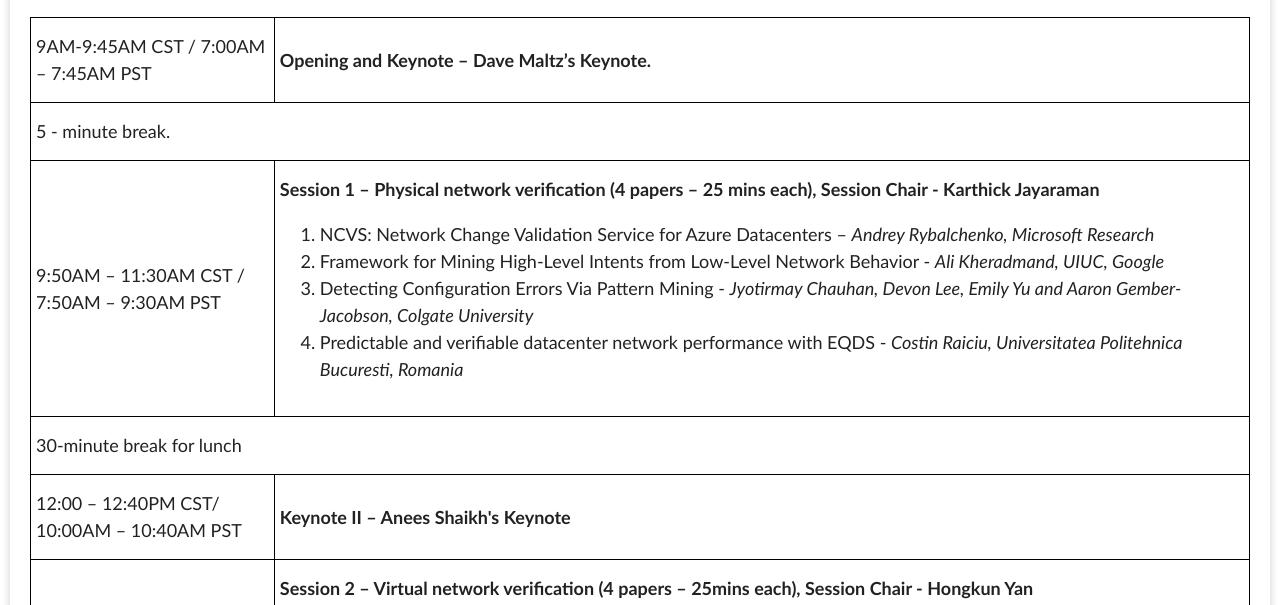
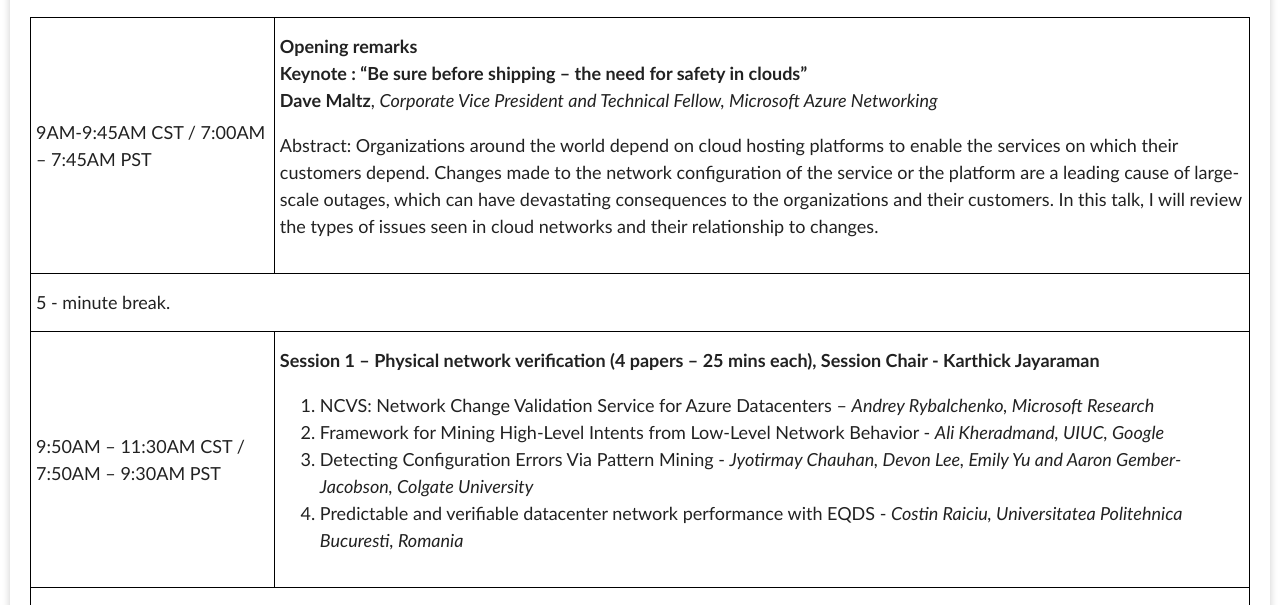
Before and after one commit to karthickj/netverify2021, a plain HTML site: page program.html in a window 1280 px wide. Shown: the part 347-952 px from the top of the page. Drawn offline with nearby package versions, Linux system fonts and the light colour scheme; a script that the page names is missing.

Commit message:
Update program.

```diff
--- a/program.html
+++ b/program.html
@@ -163,18 +163,33 @@
   </div>
 
   <div class="pagebody">
-    <center><h2>Workshop Program</h2></center>
+    <center>
+      <h2>Workshop Program</h2>
+    </center>
     <table style="width:100%;">
       <tr>
         <td style="width:20%;">9AM-9:45AM CST / 7:00AM – 7:45AM PST</td>
-        <td style="width:80%;"><b>Opening and Keynote – Dave Maltz’s Keynote.</b></td>
+        <td style="width:80%;"><b>Opening remarks</b>
+          <br><b>Keynote : “Be sure before shipping – the need for safety in clouds”</b>
+          <br><b>Dave Maltz</b>, <i>Corporate Vice President and Technical Fellow, Microsoft Azure Networking</i>
+          <br>
+          <p>Abstract:
+
+            Organizations around the world depend on cloud hosting platforms to enable the services on which their
+            customers depend. Changes made to the network configuration of the service or the platform are a leading
+            cause of large-scale outages, which can have devastating consequences to the organizations and their
+            customers. In this talk, I will review the types of issues seen in cloud networks and their relationship to
+            changes.
+          </p>
+        </td>
       </tr>
       <tr>
         <td colspan="2">5 - minute break.</td>
       </tr>
       <tr>
         <td>9:50AM – 11:30AM CST / 7:50AM – 9:30AM PST</td>
-        <td><b>Session 1 – Physical network verification (4 papers – 25 mins each), Session Chair - Karthick Jayaraman</b>
+        <td><b>Session 1 – Physical network verification (4 papers – 25 mins each), Session Chair - Karthick
+            Jayaraman</b>
           <ol>
             <li>NCVS: Network Change Validation Service for Azure Datacenters – <i>Andrey Rybalchenko, Microsoft
                 Research</i></li>
@@ -192,14 +207,17 @@
       </tr>
       <tr>
         <td>12:00 – 12:40PM CST/ 10:00AM – 10:40AM PST</td>
-        <td><b>Keynote II – Anees Shaikh's Keynote</b></td>
+        <td><b>Keynote II: "High availability in a global-scale Cloud network"</b>
+          <br><b>Anees Shaikh</b>, <i>Senior Staff Engineer, Google</i></td>
       </tr>
       <tr>
         <td>12:40PM – 2:20PM CST/ 10:40AM – 12:20PM PST</td>
         <td> <b>Session 2 – Virtual network verification (4 papers – 25mins each), Session Chair - Hongkun Yan</b>
           <ol>
-            <li>Software As a Network and the Implications for Verification - <i>Bingzhe Liu - UIUC and Brighten Godfrey - UIUC & VMWare</i></li>
-            <li>Verifying Configurations of Google Virtual Private Cloud Networks - <i>Ivy Liu, Vishal Gupta and Kan Cai,
+            <li>Software As a Network and the Implications for Verification - <i>Bingzhe Liu - UIUC and Brighten Godfrey
+                - UIUC & VMWare</i></li>
+            <li>Verifying Configurations of Google Virtual Private Cloud Networks - <i>Ivy Liu, Vishal Gupta and Kan
+                Cai,
                 Google</i></li>
             <li>Test Abstractions and Coverage for Network Security Policy Verification - <i>Victor Heorhiadi and
                 Benjamin F. Jones, Amazon Web Services</i></li>
@@ -220,7 +238,8 @@
             <li>Exploiting Formal Methods To make The Domain Name System More Robust - <i>Siva Kesava Reddy Kakarla,
                 UCLA</i></li>
             <li>Snowcap: Synthesizing Network-Wide Configuration Updates - <i>Tibor Schneider, ETH Zurich</i></li>
-            <li>Towards Agile Network Operation with Layer 4.5 Protocol Customization - <i>Daniel Lukaszewski and Geoffrey Xie, Naval Postgraduate School</i></li>
+            <li>Towards Agile Network Operation with Layer 4.5 Protocol Customization - <i>Daniel Lukaszewski and
+                Geoffrey Xie, Naval Postgraduate School</i></li>
             <li>Labyrinth: a Set Theoretic Approach to Network Flow Analysis - <i>Michael Hopcroft, Microsoft</i></li>
             <li>MachSMT: Machine learning based Algorithm Selection for SMT Solvers - <i>Joseph Scott, University of
                 Waterloo</i></li>
```
